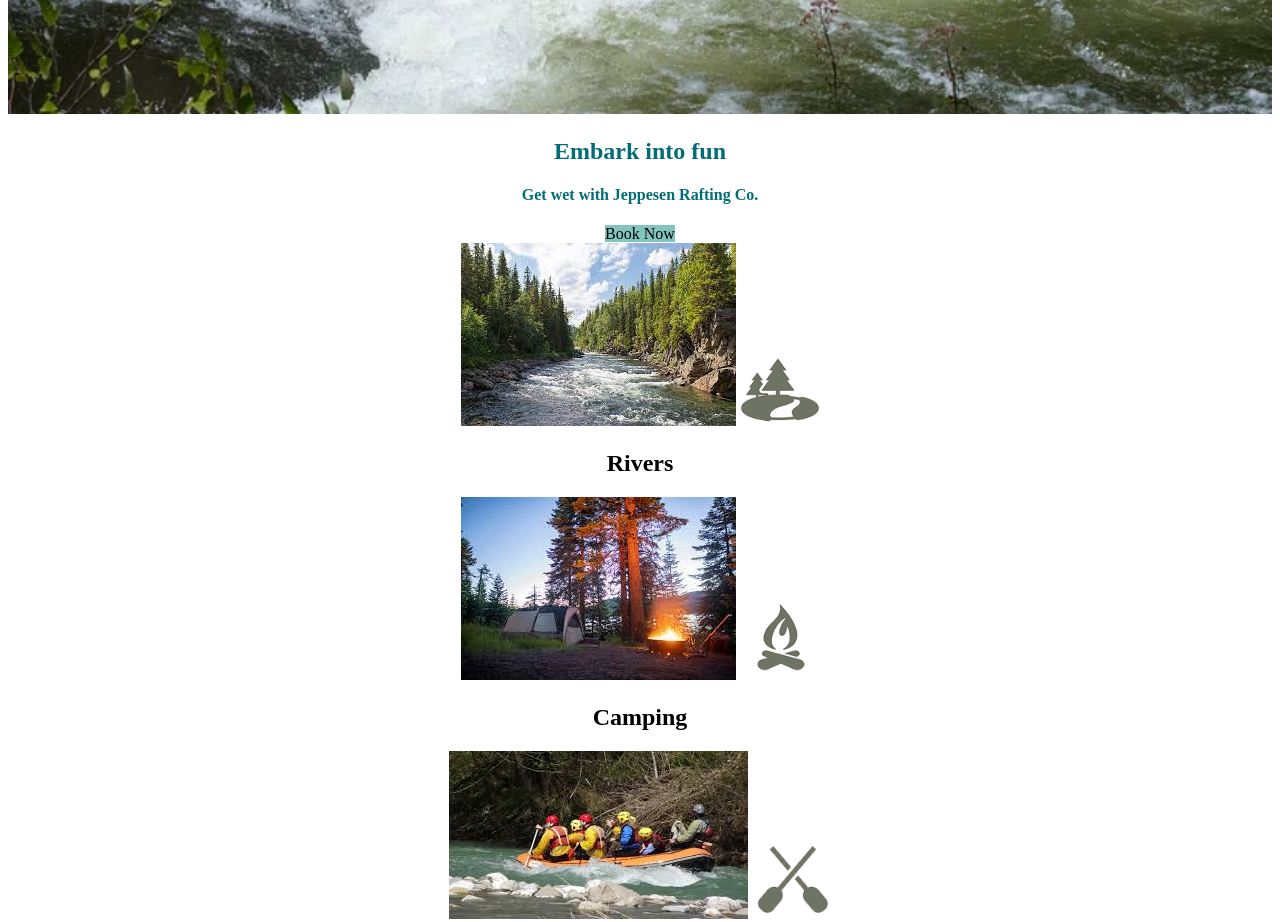
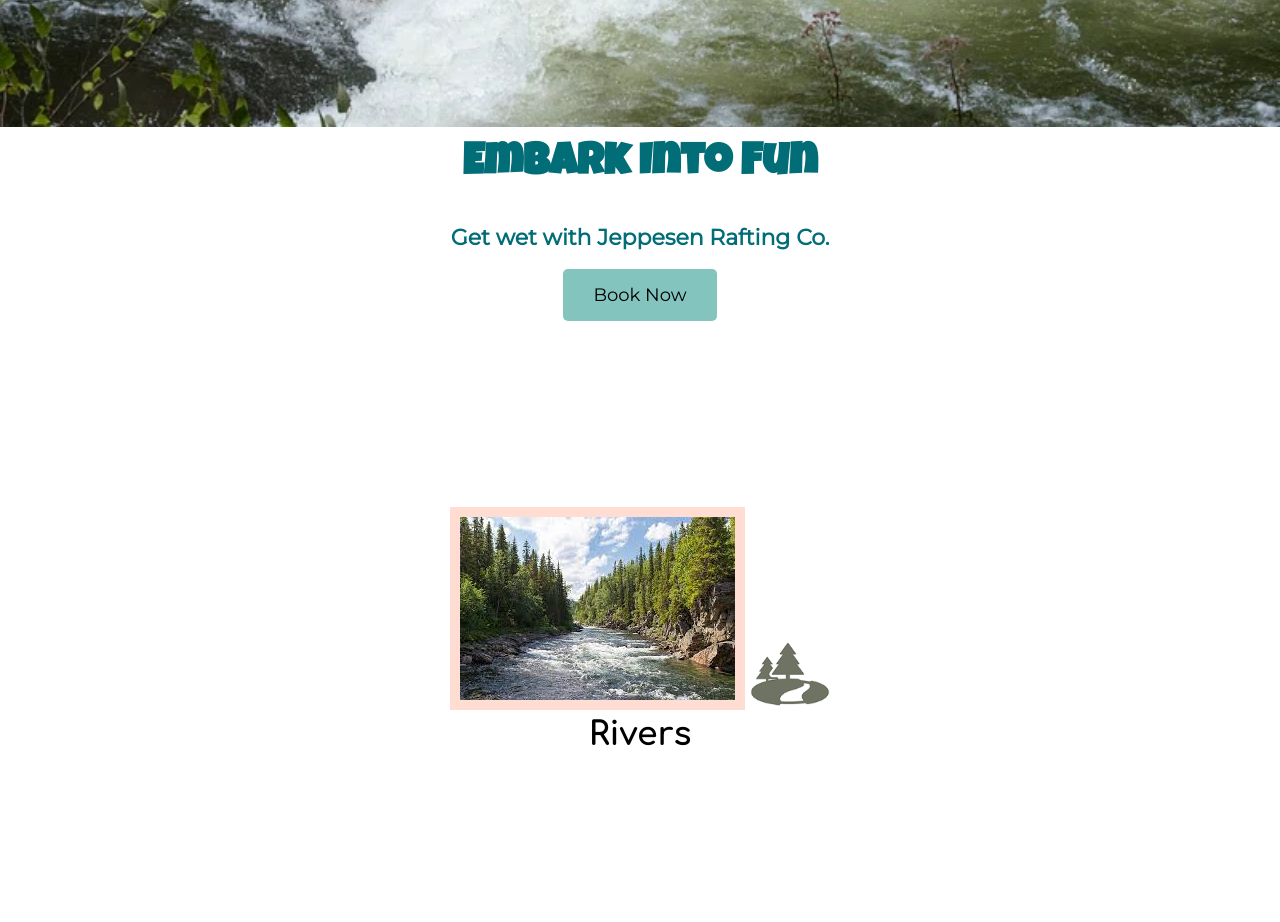
Before and after one commit to Dr0zax/wdd130-24w, a plain HTML site: page wwr/index.html in a window 1280 px wide. Shown: the part 840-1762 px from the top of the page. Drawn offline with Linux system fonts and the light colour scheme.

Commit message:
Added Fonts and spacing to wrr home page

```diff
--- a/wwr/index.html
+++ b/wwr/index.html
@@ -29,7 +29,7 @@
           >
         </div>
         <section id="hero-msg">
-          <h1 class="home-title">Embark into fun</h1>
+          <h1 class="home-title">Embark Into Fun</h1>
           <h4>Get wet with Jeppesen Rafting Co.</h4>
           <div class="button-box">
             <a class="book" href="contactus.html">Book Now</a>
--- a/wwr/styles/style.css
+++ b/wwr/styles/style.css
@@ -1,8 +1,13 @@
+@import url('https://fonts.googleapis.com/css2?family=Comfortaa:wght@700&family=Montserrat:wght@400&display=swap&family=Luckiest+Guy&display=swap');
+
 :root {
   --primary-color: #006d77;
   --secondary-color: #83c5be;
   --accent1-color: #ffddd2;
   --accent2-color: white;
+
+  --heading-font: Comfortaa, Verdana, serif;
+  --paragraph-font: Montserrat, Helvetica, sans-serif;
 }
 
 #content {
@@ -10,10 +15,21 @@
   margin: 0 auto;
 }
 
+h2 {
+  font-family: var(--heading-font);
+  margin: 0;
+}
+
 nav a {
+  font-family: var(--paragraph-font);
   color: var(--accent2-color);
   text-align: center;
   text-decoration: none;
+  padding: 35px;
+}
+
+#logo-link {
+  padding-top: 5px;
 }
 
 #hero-msg h1,
@@ -23,13 +39,21 @@ main section {
   text-align: center;
 }
 
+main section img {
+  box-sizing: border-box;
+}
+
 #background {
   height: 725px;
   background-color: var(--secondary-color);
 }
 
 body {
+  font-size: 22px;
   background-color: var(--accent2-color);
+  font-family: var(--paragraph-font);
+  margin: 0;
+  padding: 0;
 }
 
 header {
@@ -41,11 +65,25 @@ nav a:hover {
   background-color: var(--accent1-color);
 }
 
+.card-img {
+  border: 10px solid var(--accent1-color);
+}
+
+.home-title {
+  font-family: 'luckiest guy', Verdana, serif;
+  font-size: 2em;
+  margin-top: 10px;
+}
+
 .book,
 .join {
+  padding: 15px 30px;
+  margin-top: 50px;
+  font-size: 18px;
   text-decoration: none;
   color: black;
   background-color: var(--secondary-color);
+  border-radius: 5px;
 }
 
 .book:hover,
@@ -55,15 +93,25 @@ nav a:hover {
 }
 
 .msg {
+  padding: 35px;
   background-color: var(--primary-color);
 }
 
 .msg p,
 .msg h2 {
+  font-family: var(--heading-font);
   color: var(--accent2-color);
+}
+.msg p {
+  padding-bottom: 15px;
+  font-family: var(--paragraph-font);
+  font-size: .8em;
+  line-height: 1.5em;
 }
 
 footer {
+  padding: 25px 50px;
+  margin-top: 200px;
   color: var(--accent2-color);
   background-color: var(--primary-color);
 }
@@ -74,6 +122,7 @@ footer a {
 }
 
 footer p {
+  font-family: var(--paragraph-font);
   font-size: 1.2em;
 }
 
@@ -85,6 +134,9 @@ footer a:hover {
   color: var(--accent1-color);
 }
 
+footer .social img {
+  padding-top: 15px;
+}
 .home-title,
 h4 {
   color: var(--primary-color);
@@ -92,6 +144,7 @@ h4 {
 
 .icon {
   width: 80px;
+  padding-top: 10px;
 }
 
 .logo {
@@ -101,3 +154,7 @@ h4 {
 #hero-img {
   width: 100%;
 }
+
+.rivers-card, .camping-card, .rapids-card {
+  margin: 200px 0;
+}
```
